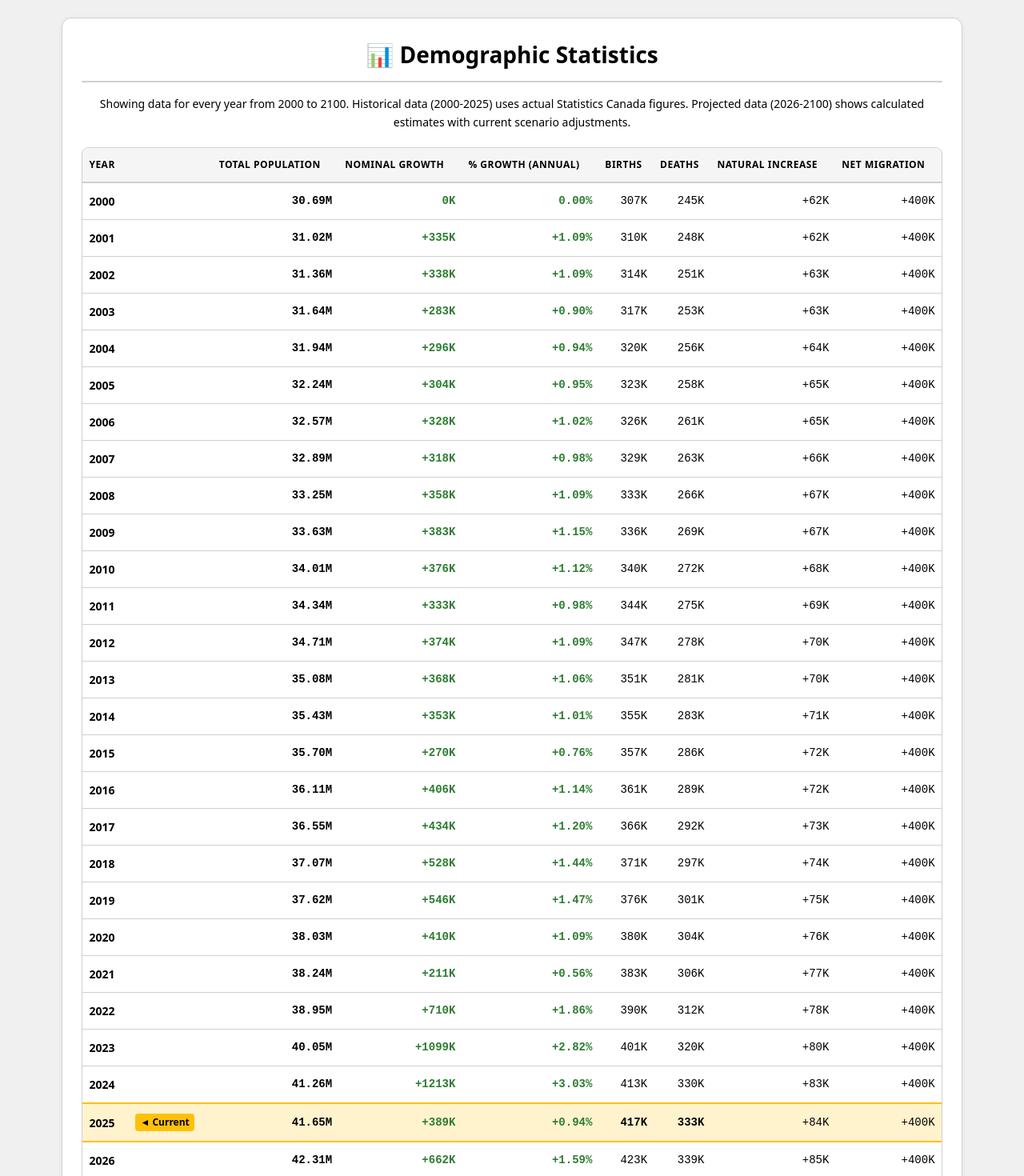
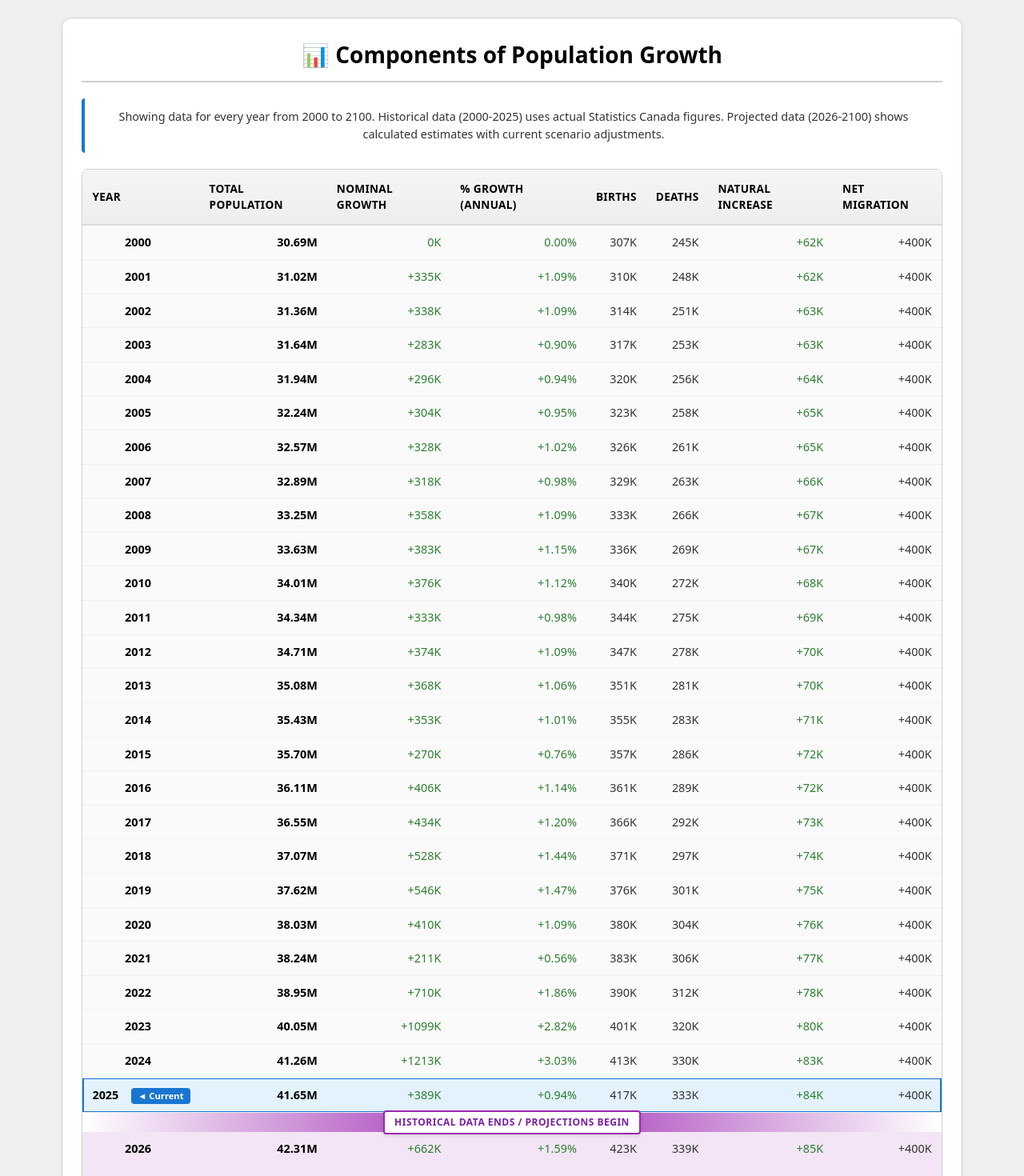
Before and after one commit to thewondrfulwizrd/WA1, a React (Vite) app: page / in a window 1280 px wide. Shown: the part 2080-3550 px from the top of the page at 80% size. Built offline with nearby package versions, Linux system fonts and the light colour scheme.

Commit message:
Add table improvements: demarcation line, new heading, and styling

```diff
--- a/src/components/PopulationStatsTable.css
+++ b/src/components/PopulationStatsTable.css
@@ -1,188 +1,203 @@
 .population-stats-table-container {
+  margin: var(--space-32) 0;
   background: var(--color-surface);
   border: 1px solid var(--color-border);
   border-radius: var(--radius-lg);
   padding: var(--space-24);
-  margin: var(--space-32) 0;
   box-shadow: 0 2px 8px rgba(0, 0, 0, 0.05);
 }
 
-.population-stats-table-container .section-heading {
+.section-heading {
+  margin: 0 0 var(--space-16) 0;
   font-size: 1.75rem;
   font-weight: var(--font-weight-semibold);
-  color: #000000 !important;
-  margin: 0 0 var(--space-16) 0;
+  color: #000000;
   padding-bottom: var(--space-12);
   border-bottom: 2px solid var(--color-border);
 }
 
 .table-description {
-  font-size: var(--font-size-sm);
-  color: #000000 !important;
   margin-bottom: var(--space-20);
-  line-height: 1.6;
+  padding: var(--space-12) var(--space-16);
+  background: var(--color-bg-1);
+  border-left: 4px solid var(--color-primary);
+  border-radius: var(--radius-sm);
+  font-size: 0.9rem;
+  color: #333333;
+  line-height: 1.5;
 }
 
 .table-wrapper {
   overflow-x: auto;
+  border-radius: var(--radius-base);
   border: 1px solid var(--color-border);
-  border-radius: var(--radius-base);
-  margin-bottom: var(--space-16);
+  box-shadow: inset 0 1px 3px rgba(0, 0, 0, 0.05);
 }
 
 .population-stats-table {
   width: 100%;
   border-collapse: collapse;
-  font-size: var(--font-size-sm);
+  font-size: 0.9rem;
+  background: white;
 }
 
 .population-stats-table thead {
-  background: var(--color-secondary);
+  background: linear-gradient(to bottom, #f5f5f5, #eeeeee);
   border-bottom: 2px solid var(--color-border);
 }
 
 .population-stats-table th {
-  padding: var(--space-12) var(--space-8);
+  padding: var(--space-14) var(--space-12);
   text-align: left;
   font-weight: var(--font-weight-semibold);
-  color: #000000 !important;
-  white-space: nowrap;
-  font-size: var(--font-size-xs);
+  color: #000000;
+  font-size: 0.85rem;
   text-transform: uppercase;
-  letter-spacing: 0.5px;
+  letter-spacing: 0.3px;
+  border-bottom: 2px solid #ddd;
+  position: sticky;
+  top: 0;
+  background: linear-gradient(to bottom, #f5f5f5, #eeeeee);
+  z-index: 10;
 }
 
 .population-stats-table tbody tr {
-  border-bottom: 1px solid var(--color-border);
-  transition: background-color var(--duration-fast) var(--ease-standard);
+  border-bottom: 1px solid #f0f0f0;
+  transition: background-color 0.15s ease;
 }
 
 .population-stats-table tbody tr:hover {
-  background: var(--color-secondary);
+  background-color: #f9f9f9;
 }
 
-/* Highlighted row for selected year */
 .population-stats-table tbody tr.highlighted {
-  background: #fff3cd !important;
-  border-top: 2px solid #ffc107;
-  border-bottom: 2px solid #ffc107;
-  font-weight: var(--font-weight-semibold);
+  background-color: #e3f2fd !important;
+  box-shadow: inset 0 0 0 2px #1976d2;
 }
 
-.population-stats-table tbody tr.highlighted:hover {
-  background: #ffe69c !important;
+.population-stats-table tbody tr.historical {
+  background-color: #fafafa;
 }
 
-/* Force all table cells to be black */
-.population-stats-table tbody tr td {
-  color: #000000 !important;
-  padding: var(--space-12) var(--space-8);
-  text-align: right;
+.population-stats-table tbody tr.projected {
+  background-color: #f3e5f5;
 }
 
-/* Override any historical/projected styling */
-.population-stats-table tbody tr.historical td {
-  color: #000000 !important;
+.population-stats-table tbody tr.projected:hover {
+  background-color: #ede7f6;
 }
 
-.population-stats-table tbody tr.projected td {
-  color: #000000 !important;
+.population-stats-table td {
+  padding: var(--space-10) var(--space-12);
+  border-bottom: 1px solid #f0f0f0;
 }
 
-.population-stats-table .year-cell {
-  text-align: left;
+.year-cell {
   font-weight: var(--font-weight-semibold);
-  color: #000000 !important;
-  position: sticky;
-  left: 0;
-  background: inherit;
-  display: flex;
-  align-items: center;
-  gap: var(--space-8);
+  color: #000000;
+  white-space: nowrap;
 }
 
-.population-stats-table .year-value {
-  min-width: 50px;
-  color: #000000 !important;
+.year-value {
+  margin-right: var(--space-8);
 }
 
 .current-badge {
-  font-size: var(--font-size-xs);
-  background: #ffc107;
-  color: #000000 !important;
-  padding: var(--space-2) var(--space-6);
+  display: inline-block;
+  padding: 2px 8px;
+  background: #1976d2;
+  color: white;
   border-radius: var(--radius-sm);
+  font-size: 0.7rem;
   font-weight: var(--font-weight-bold);
+  margin-left: var(--space-8);
 }
 
-.population-stats-table .number-cell {
-  font-family: var(--font-family-mono);
-  color: #000000 !important;
+.number-cell {
+  text-align: right;
+  font-variant-numeric: tabular-nums;
+  color: #333333;
 }
 
-/* Bold the Total Population column */
-.population-stats-table .population-cell {
-  font-weight: var(--font-weight-bold) !important;
+.population-cell {
+  font-weight: var(--font-weight-semibold);
+  color: #000000;
 }
 
-.population-stats-table .growth-cell {
+.growth-cell.positive {
+  color: #2e7d32;
   font-weight: var(--font-weight-medium);
 }
 
-/* Only growth cells can have color for positive/negative */
-.population-stats-table .growth-cell.positive {
-  color: #2e7d32 !important;
-  font-weight: var(--font-weight-bold);
+.growth-cell.negative {
+  color: #c62828;
+  font-weight: var(--font-weight-medium);
 }
 
-.population-stats-table .growth-cell.negative {
-  color: #c62828 !important;
-  font-weight: var(--font-weight-bold);
+.number-cell.positive {
+  color: #2e7d32;
 }
 
-/* All other cells stay black */
-.population-stats-table .migration-cell {
-  font-weight: var(--font-weight-medium);
-  color: #000000 !important;
+.number-cell.negative {
+  color: #c62828;
 }
 
-/* Natural increase */
-.population-stats-table tbody tr td:nth-child(7) {
+.migration-cell {
   font-weight: var(--font-weight-medium);
-  color: #000000 !important;
 }
 
-@media (max-width: 1024px) {
-  .population-stats-table {
-    font-size: var(--font-size-xs);
-  }
+/* Demarcation row between historical and projected */
+.demarcation-row {
+  background: transparent !important;
+  border: none !important;
+}
 
-  .population-stats-table th,
-  .population-stats-table td {
-    padding: var(--space-8) var(--space-4);
-  }
+.demarcation-row td {
+  padding: 0 !important;
+  border: none !important;
+}
+
+.demarcation-line {
+  display: flex;
+  align-items: center;
+  justify-content: center;
+  padding: var(--space-12) 0;
+  background: linear-gradient(to right, transparent, #9c27b0, transparent);
+  height: 3px;
+  position: relative;
+}
+
+.demarcation-label {
+  position: absolute;
+  background: white;
+  padding: 4px 12px;
+  color: #7b1fa2;
+  font-size: 0.75rem;
+  font-weight: var(--font-weight-bold);
+  text-transform: uppercase;
+  letter-spacing: 0.5px;
+  border: 2px solid #9c27b0;
+  border-radius: var(--radius-sm);
+  box-shadow: 0 2px 4px rgba(0, 0, 0, 0.1);
 }
 
 @media (max-width: 768px) {
-  .population-stats-table-container {
-    padding: var(--space-16);
-  }
-
   .population-stats-table {
-    font-size: var(--font-size-xs);
+    font-size: 0.8rem;
   }
 
   .population-stats-table th {
-    padding: var(--space-8) var(--space-4);
-    font-size: var(--font-size-xs);
+    padding: var(--space-10) var(--space-8);
+    font-size: 0.75rem;
   }
 
   .population-stats-table td {
-    padding: var(--space-8) var(--space-4);
+    padding: var(--space-8) var(--space-6);
   }
 
-  .table-wrapper {
-    margin: -16px -16px var(--space-16) -16px;
-    border-radius: 0;
+  .current-badge {
+    display: block;
+    margin-top: 4px;
+    margin-left: 0;
   }
 }
--- a/src/components/PopulationStatsTable.jsx
+++ b/src/components/PopulationStatsTable.jsx
@@ -60,7 +60,7 @@ export function PopulationStatsTable({ data, scenarios, selectedYear }) {
 
   return (
     <div className="population-stats-table-container">
-      <h2 className="section-heading">📊 Demographic Statistics</h2>
+      <h2 className="section-heading">📊 Components of Population Growth</h2>
       <div className="table-description">
         Showing data for every year from {data.yearsObserved[0]} to {data.lastProjectedYear}.
         Historical data ({data.yearsObserved[0]}-{data.lastObservedYear}) uses actual Statistics Canada figures.
@@ -83,7 +83,8 @@ export function PopulationStatsTable({ data, scenarios, selectedYear }) {
           </thead>
           <tbody>
             {tableData.map((row) => (
-              <tr key={row.year} className={`${row.year === selectedYear ? 'highlighted' : ''} ${row.year <= data.lastObservedYear ? 'historical' : 'projected'}`}>
+              <React.Fragment key={row.year}>
+                <tr className={`${row.year === selectedYear ? 'highlighted' : ''} ${row.year <= data.lastObservedYear ? 'historical' : 'projected'}`}>
                   <td className="year-cell">
                     <span className="year-value">{row.year}</span>
                     {row.year === selectedYear && <span className="current-badge">◄ Current</span>}
@@ -110,6 +111,17 @@ export function PopulationStatsTable({ data, scenarios, selectedYear }) {
                     {row.netMigration > 0 ? '+' : ''}{(row.netMigration / 1000).toFixed(0)}K
                   </td>
                 </tr>
+                {/* Add demarcation line between 2025 and 2026 */}
+                {row.year === 2025 && (
+                  <tr className="demarcation-row">
+                    <td colSpan="8">
+                      <div className="demarcation-line">
+                        <span className="demarcation-label">Historical Data Ends / Projections Begin</span>
+                      </div>
+                    </td>
+                  </tr>
+                )}
+              </React.Fragment>
             ))}
           </tbody>
         </table>
```
Lines whose indentation alone changed are shown as unchanged.
